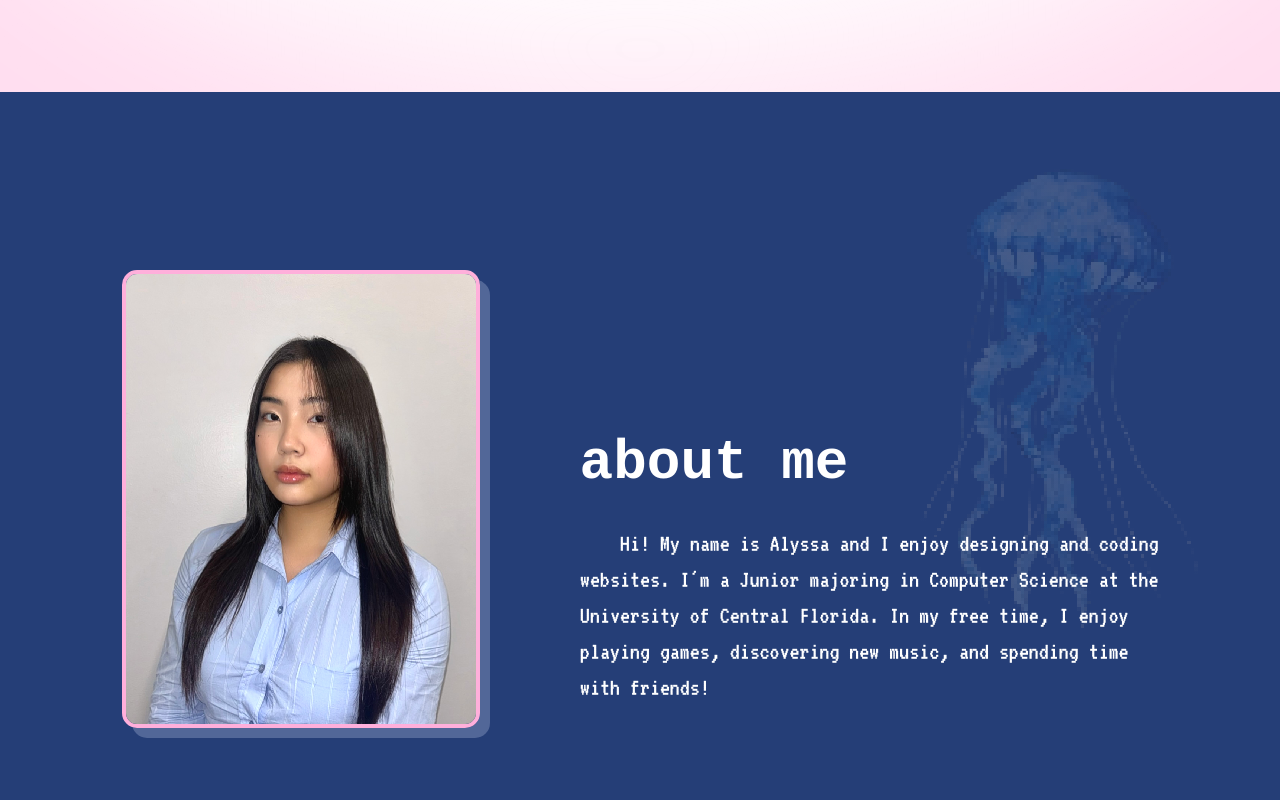
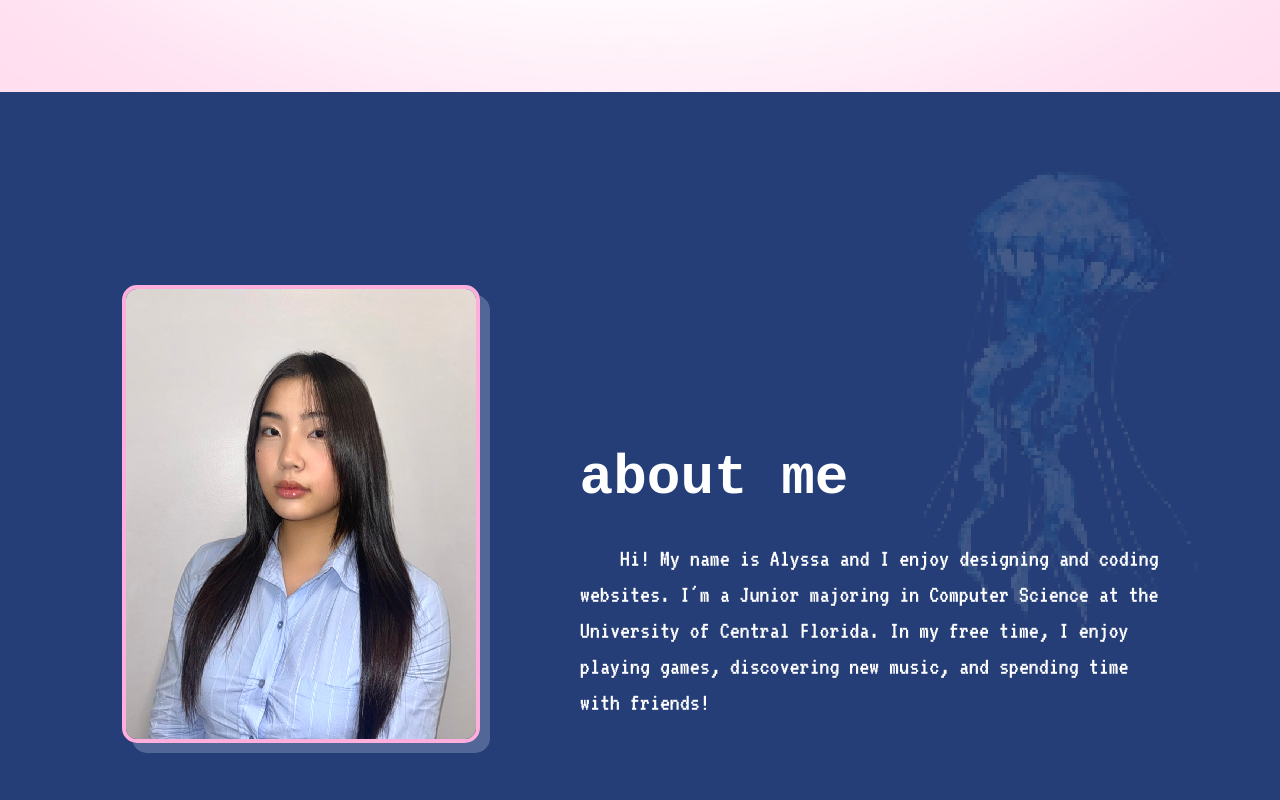
Before and after one commit to alynguyxn/alyssa-portfolio, a React (Vite) app: page / in a window 1280 px wide. Shown: the part 740-1540 px from the top of the page. Built offline with nearby package versions, Linux system fonts and the light colour scheme; a web font is replaced by a local one.

Commit message:
formatting about me section

```diff
--- a/src/index.css
+++ b/src/index.css
@@ -916,7 +916,7 @@ button:focus-visible {
   justify-content: center;
 
   /* 1. Added more bottom padding to nudge the content HIGHER */
-  padding: 70px 5% 120px 5%;
+  padding: 100px 5% 120px 5%;
   box-sizing: border-box;
   scroll-margin-top: 70px;
 
```
